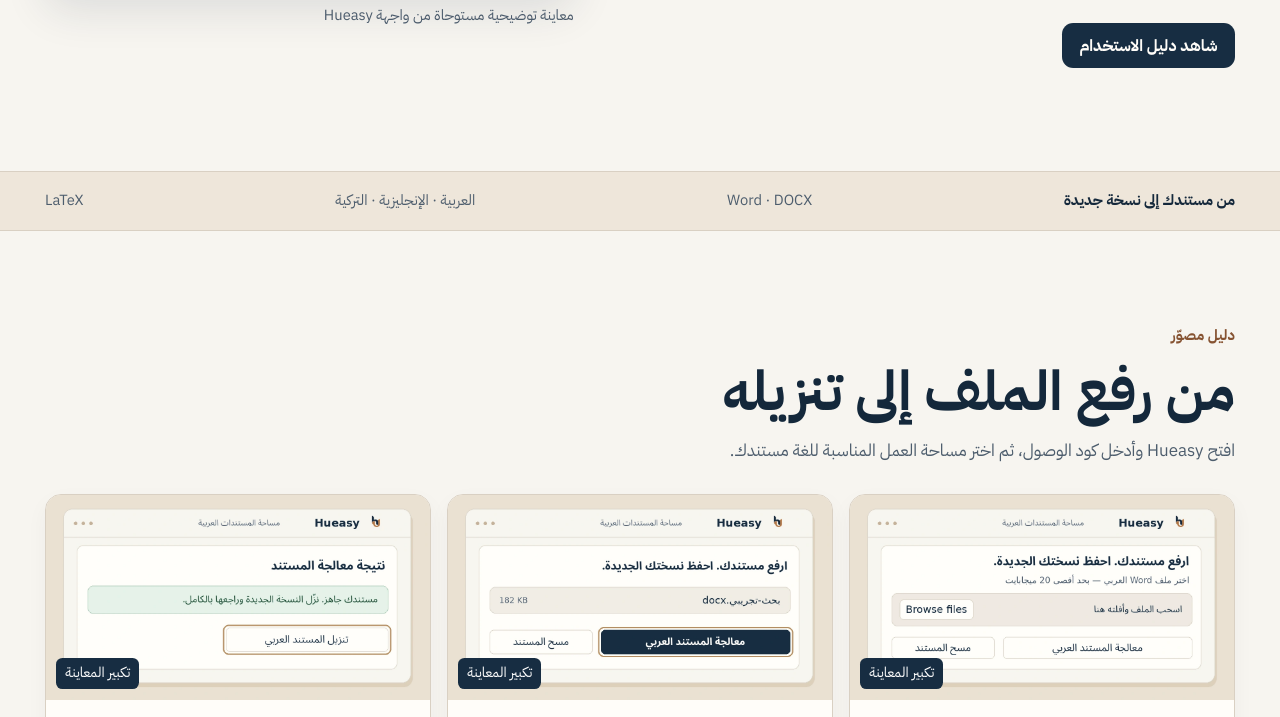
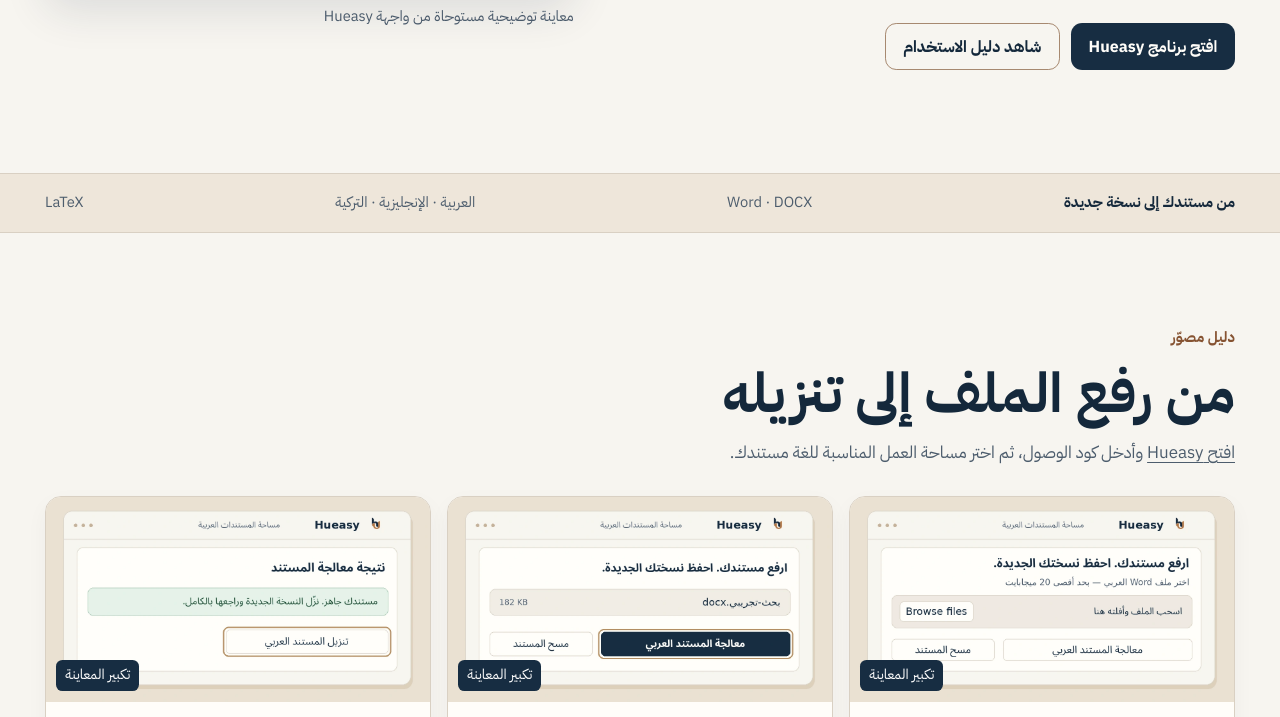
Before and after one commit to ahmedzayed12/ahmedzayed12.github.io, a plain HTML site: page hueasy-guide/index.html in a window 1280 px wide. Shown: the part 518-1235 px from the top of the page. Drawn offline with Linux system fonts and the light colour scheme.

Commit message:
Link the Hueasy guide to the live app

```diff
--- a/hueasy-guide/index.html
+++ b/hueasy-guide/index.html
@@ -20,13 +20,13 @@
 <div><span class="eyebrow">إعادة صياغة مستندات Word</span>
 <h1 id="title">أعد صياغة نصّك.<br><em>واحتفظ بفكرتك.</em></h1>
 <p>ارفع مستندك إلى <bdi>Hueasy</bdi> لتحصل على نسخة معاد صياغتها، جاهزة للتنزيل والمراجعة في <bdi>Word</bdi>. من اختيار الملف إلى تنزيل النتيجة، كل الخطوات في مساحة عمل واحدة.</p>
-<a class="button primary" href="#guide">شاهد دليل الاستخدام</a>
+<div class="hero-actions"><a class="button primary" href="https://word-proceappr-licensed-1.streamlit.app/">افتح برنامج Hueasy</a><a class="button outline" href="#guide">شاهد دليل الاستخدام</a></div>
 </div>
 <figure class="hero-preview"><a class="image-link" href="hero.webp"><img class="hero-art" src="hero.webp" alt="معاينة لواجهة Hueasy في مساحة المستندات العربية، تظهر فيها منطقة رفع الملف وزر المعالجة" width="1200" height="640" fetchpriority="high"><span class="image-action">تكبير المعاينة</span></a><figcaption>معاينة توضيحية مستوحاة من واجهة Hueasy</figcaption></figure>
 </section>
 <div class="strip"><div class="shell"><span>من مستندك إلى نسخة جديدة</span><span><bdi>Word · DOCX</bdi></span><span>العربية · الإنجليزية · التركية</span><span><bdi>LaTeX</bdi></span></div></div>
 <section id="guide" class="section shell">
-<div class="section-head"><span class="eyebrow">دليل مصوّر</span><h2>من رفع الملف إلى تنزيله</h2><p>افتح <bdi>Hueasy</bdi> وأدخل كود الوصول، ثم اختر مساحة العمل المناسبة للغة مستندك.</p></div>
+<div class="section-head"><span class="eyebrow">دليل مصوّر</span><h2>من رفع الملف إلى تنزيله</h2><p><a class="app-link" href="https://word-proceappr-licensed-1.streamlit.app/">افتح <bdi>Hueasy</bdi></a> وأدخل كود الوصول، ثم اختر مساحة العمل المناسبة للغة مستندك.</p></div>
 <div class="cards">
 <article><a class="image-link" href="upload.webp"><img src="upload.webp" width="1200" height="640" alt="معاينة لمنطقة رفع ملف Word وزر تصفح الملفات" loading="lazy"><span class="image-action">تكبير المعاينة</span></a><div class="card-copy"><h3>ارفع مستندك</h3><p>اختر ملف <bdi>Word (.docx)</bdi> من جهازك. الحد الأقصى للملف 20 ميجابايت.</p></div></article>
 <article><a class="image-link" href="rewrite.webp"><img src="rewrite.webp" width="1200" height="640" alt="معاينة لملف محدد مع إبراز زر معالجة المستند العربي" loading="lazy"><span class="image-action">تكبير المعاينة</span></a><div class="card-copy"><h3>ابدأ إعادة الصياغة</h3><p>بعد ظهور اسم الملف، اضغط «معالجة المستند العربي» أو <bdi>Process Word file</bdi> في مساحة الإنجليزية والتركية وانتظر حتى تجهز النسخة الجديدة.</p></div></article>
@@ -77,5 +77,5 @@
 </section>
 <section class="shell cta"><div><h2>جاهز لإعادة صياغة مستندك؟</h2><p>تواصل مع فريق <bdi>Hueasy</bdi> لطلب كود الوصول أو للاستفسار عن الاشتراك.</p></div><a class="button primary" href="mailto:Hueasycontactus@gmail.com">راسل فريق Hueasy</a></section>
 </main>
-<footer class="shell footer"><a class="brand" href="#"><img src="mark.png" alt="" width="30" height="30"><b dir="ltr">Hueasy</b></a><a href="mailto:Hueasycontactus@gmail.com" dir="ltr">Hueasycontactus@gmail.com</a><a href="#faq">الأسئلة الشائعة</a></footer>
+<footer class="shell footer"><a class="brand" href="#"><img src="mark.png" alt="" width="30" height="30"><b dir="ltr">Hueasy</b></a><a href="mailto:Hueasycontactus@gmail.com" dir="ltr">Hueasycontactus@gmail.com</a><a href="#faq">الأسئلة الشائعة</a><div class="footer-app"><span>رابط البرنامج</span><a class="app-link" href="https://word-proceappr-licensed-1.streamlit.app/" dir="ltr">https://word-proceappr-licensed-1.streamlit.app/</a></div></footer>
 </body></html>
--- a/hueasy-guide/style.css
+++ b/hueasy-guide/style.css
@@ -65,3 +65,9 @@ h1, h2 { letter-spacing: normal; }
 .turnitin-notice strong { display: inline-block; }
 .turnitin-notice p { max-inline-size: 72ch; margin-block-start: .25rem; }
 #turnitin + .faq { padding-block-start: 0; }
+
+.hero-actions { display: flex; flex-wrap: wrap; gap: .7rem; }
+.hero-actions .outline { border-color: #a78970; color: var(--off); }
+.app-link { text-decoration: underline; text-underline-offset: .23em; }
+.footer-app { display: flex; flex-wrap: wrap; gap: .3rem .6rem; min-width: 0; }
+.footer-app a { overflow-wrap: anywhere; }
```
